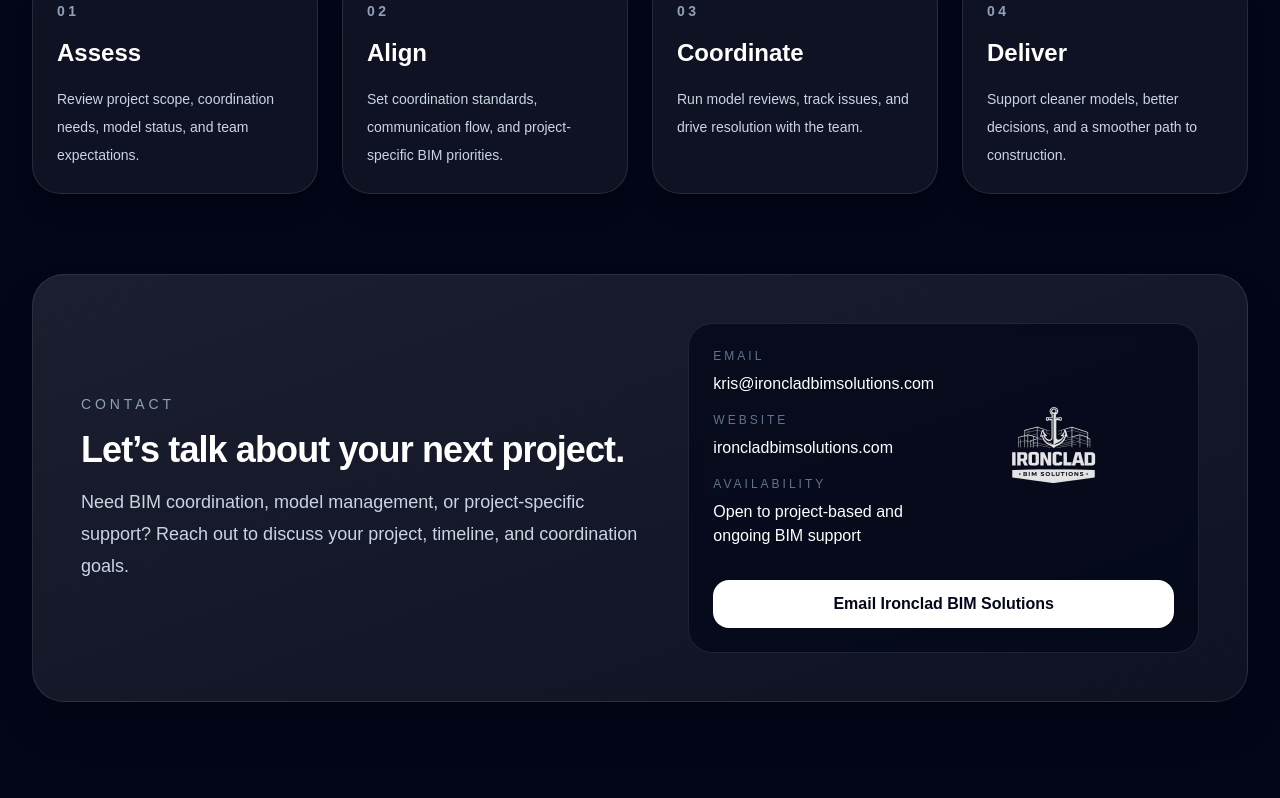
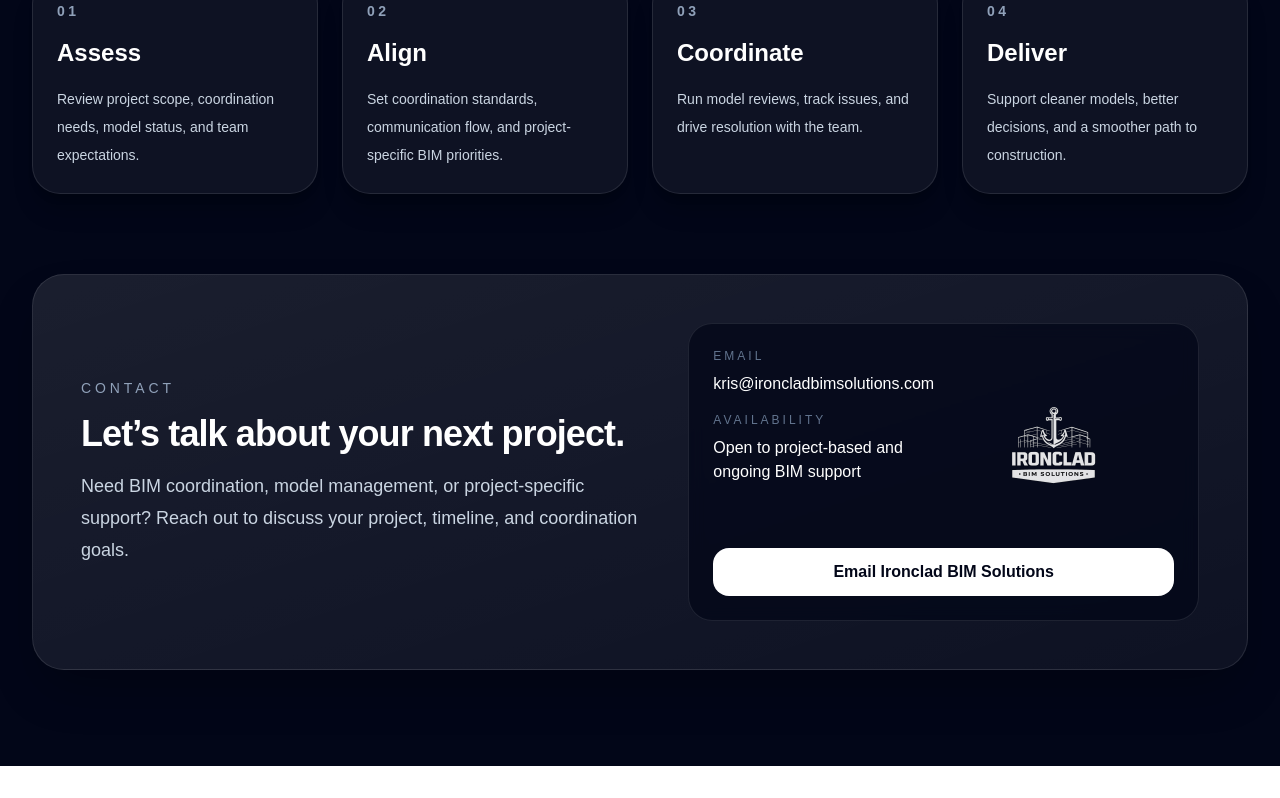
Before and after one commit to ironcladbim/ironclad-site, a Next.js app: page / in a window 1280 px wide. Shown: the part 3283-4081 px from the top of the page. After the commit the page ends 4049 px from the top, so only its background shows below. Built offline with nearby package versions, Linux system fonts and the light colour scheme.

Commit message:
adjust logo position

```diff
--- a/app/page.tsx
+++ b/app/page.tsx
@@ -346,14 +346,6 @@
                     </a>
                   </div>
 
-                  <div>
-                    <div className="text-xs uppercase tracking-[0.25em] text-slate-500">
-                      Website
-                    </div>
-                    <div className="mt-2 text-base text-white">
-                      ironcladbimsolutions.com
-                    </div>
-                  </div>
 
                   <div>
                     <div className="text-xs uppercase tracking-[0.25em] text-slate-500">
@@ -365,7 +357,7 @@
                   </div>
                 </div>
 
-                <div className="flex-shrink-0 mt-10 mr-8">
+                <div className="flex-shrink-0 mt-10 mr-30">
                   <img
                     src="/logo.png"
                     alt="Ironclad Logo"
```
